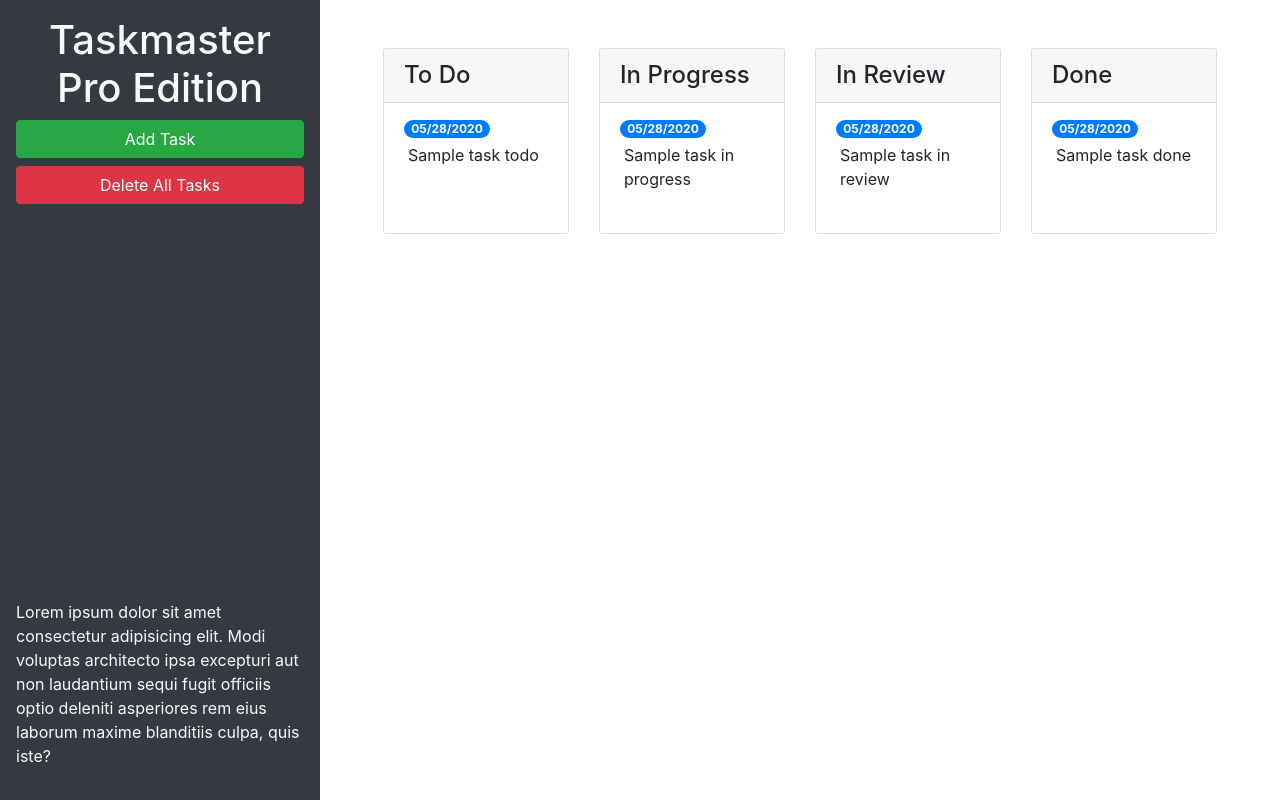
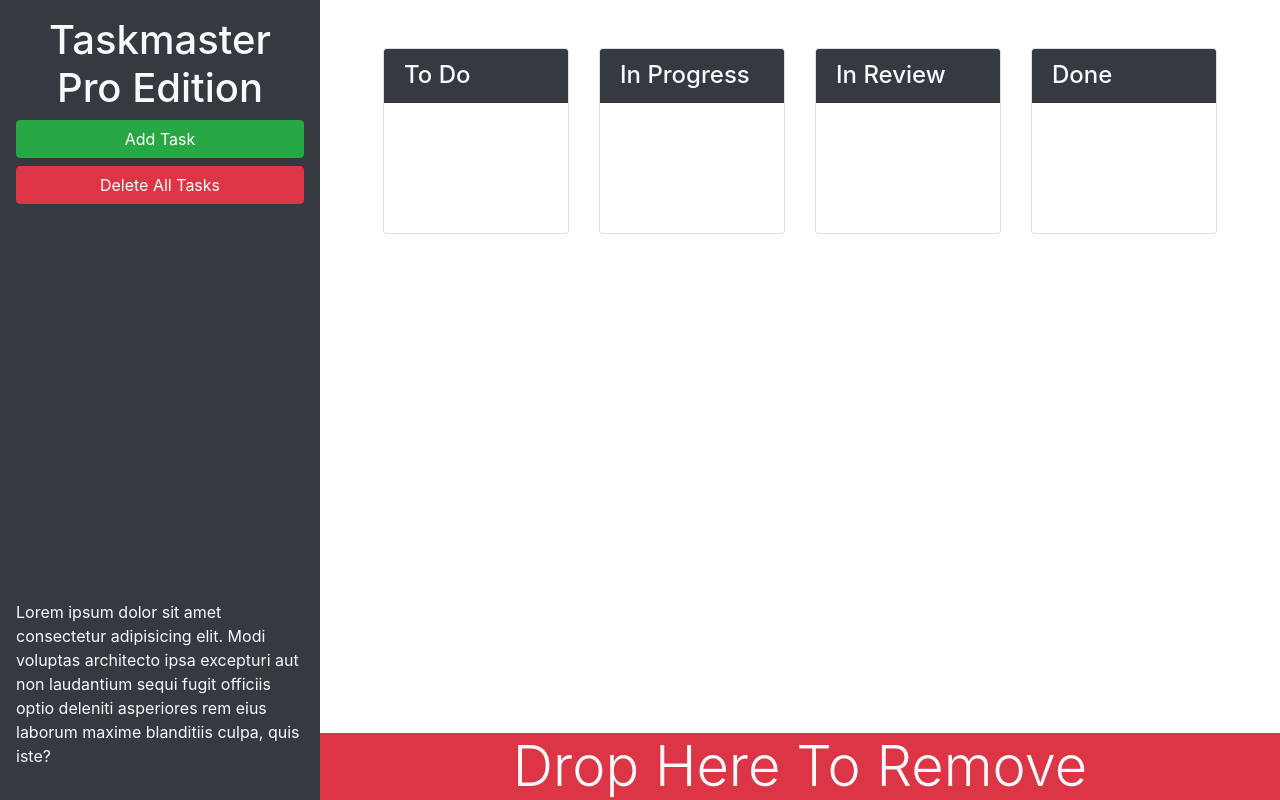
Before and after one commit to robjameva/taskmaster-pro, a plain HTML site: page index.html in a window 1280 px wide. Drawn offline with nearby package versions, Linux system fonts and the light colour scheme.

Commit message:
5.2.6 added style to cards and trash area

```diff
--- a/index.html
+++ b/index.html
@@ -13,68 +13,58 @@
 <body>
 
   <div class="row min-vh-100 no-gutters">
-    <header class="col-12 col-lg-3 bg-dark text-light d-flex flex-column p-4 p-lg-3">
+    <header class="col-12 col-lg-3 bg-dark text-light sticky-top d-flex flex-column p-4 p-lg-3">
       <h1 class="text-center">Taskmaster Pro Edition</h1>
       <button id="create-task" class="btn btn-block btn-success" data-toggle="modal" data-target="#task-form-modal">Add
         Task</button>
       <button id="remove-tasks" class="btn btn-block btn-danger">Delete All Tasks</button>
-      <p class="mt-auto">Lorem ipsum dolor sit amet consectetur adipisicing elit. Modi voluptas architecto ipsa
+      <p class="mt-auto d-none d-lg-block">Lorem ipsum dolor sit amet consectetur adipisicing elit. Modi voluptas architecto ipsa
         excepturi aut non
         laudantium sequi fugit officiis optio deleniti asperiores rem eius laborum maxime blanditiis culpa, quis iste?
       </p>
     </header>
-    <main class="col-12 col-lg-9">
+    <main class="col-12 col-lg-9 d-flex flex-column">
 
       <div class="m-5 row justify-content-around">
 
         <div class="col-12 col-md-6 col-xl-3 mb-3">
           <div class="card">
-            <h4 class="card-header">To Do</h4>
+            <h4 class="card-header bg-dark text-light">To Do</h4>
             <ul id="list-toDo" class="list-group list-group-flush">
-              <li class="list-group-item">
-                <span class="badge badge-primary badge-pill">05/28/2020</span>
-                <p class="m-1">Sample task todo</p>
-              </li>
             </ul>
           </div>
         </div>
 
         <div class="col-12 col-md-6 col-xl-3 mb-3">
           <div class="card">
-            <h4 class="card-header">In Progress</h4>
+            <h4 class="card-header bg-dark text-light">In Progress</h4>
             <ul id="list-inProgress" class="list-group list-group-flush">
-              <li class="list-group-item">
-                <span class="badge badge-primary badge-pill">05/28/2020</span>
-                <p class="m-1">Sample task in progress</p>
-              </li>
             </ul>
           </div>
         </div>
 
         <div class="col-12 col-md-6 col-xl-3 mb-3">
           <div class="card">
-            <h4 class="card-header">In Review</h4>
+            <h4 class="card-header bg-dark text-light">In Review</h4>
             <ul id="list-inReview" class="list-group list-group-flush">
-              <li class="list-group-item">
-                <span class="badge badge-primary badge-pill">05/28/2020</span>
-                <p class="m-1">Sample task in review</p>
-              </li>
             </ul>
           </div>
         </div>
 
         <div class="col-12 col-md-6 col-xl-3 mb-3">
           <div class="card">
-            <h4 class="card-header">Done</h4>
+            <h4 class="card-header bg-dark text-light">Done</h4>
             <ul id="list-done" class="list-group list-group-flush">
-              <li class="list-group-item">
-                <span class="badge badge-primary badge-pill">05/28/2020</span>
-                <p class="m-1">Sample task done</p>
-              </li>
             </ul>
           </div>
         </div>
 
+      </div>
+
+      <div id="trash" class="mt-auto">
+        <div class=" w-100 bg-danger p3 text-center text-light display-4">
+          Drop Here To Remove
+        </div>
       </div>
     </main>
   </div>
```
